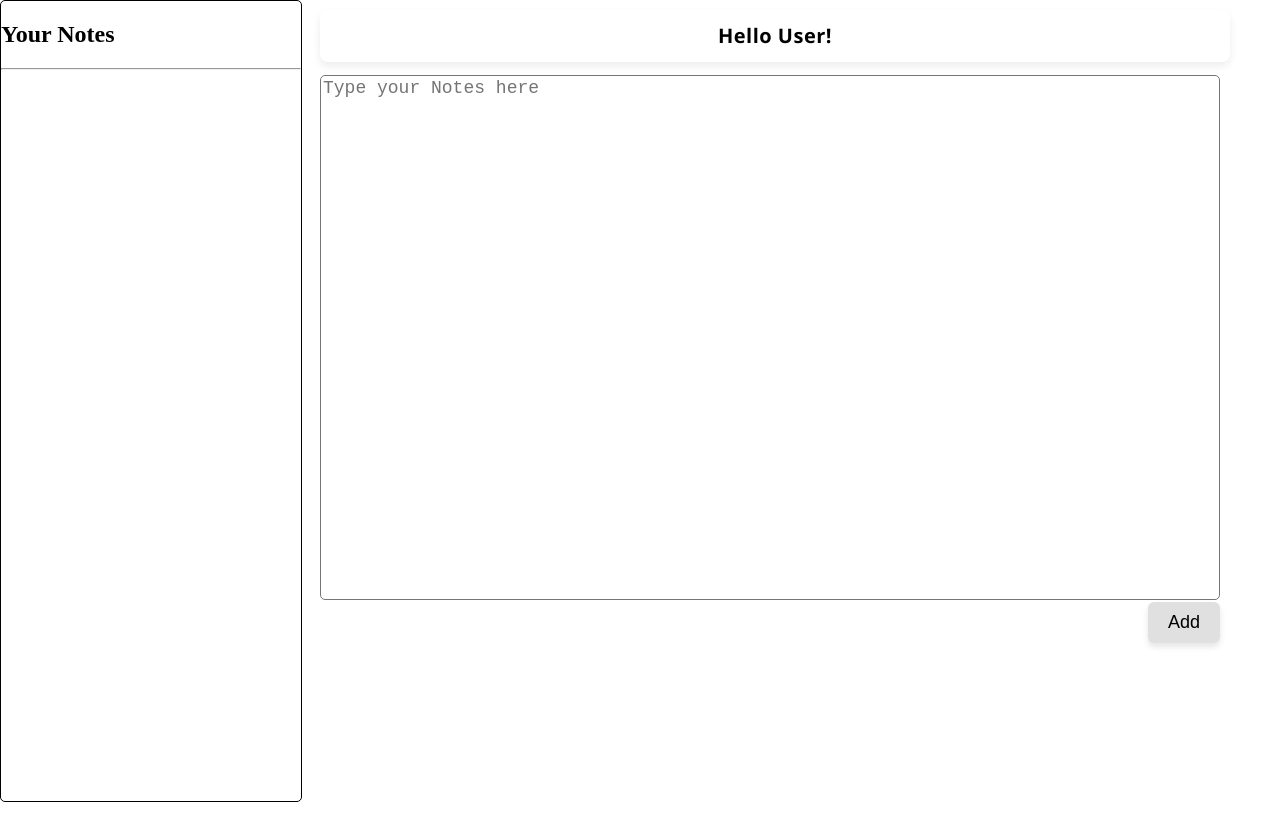
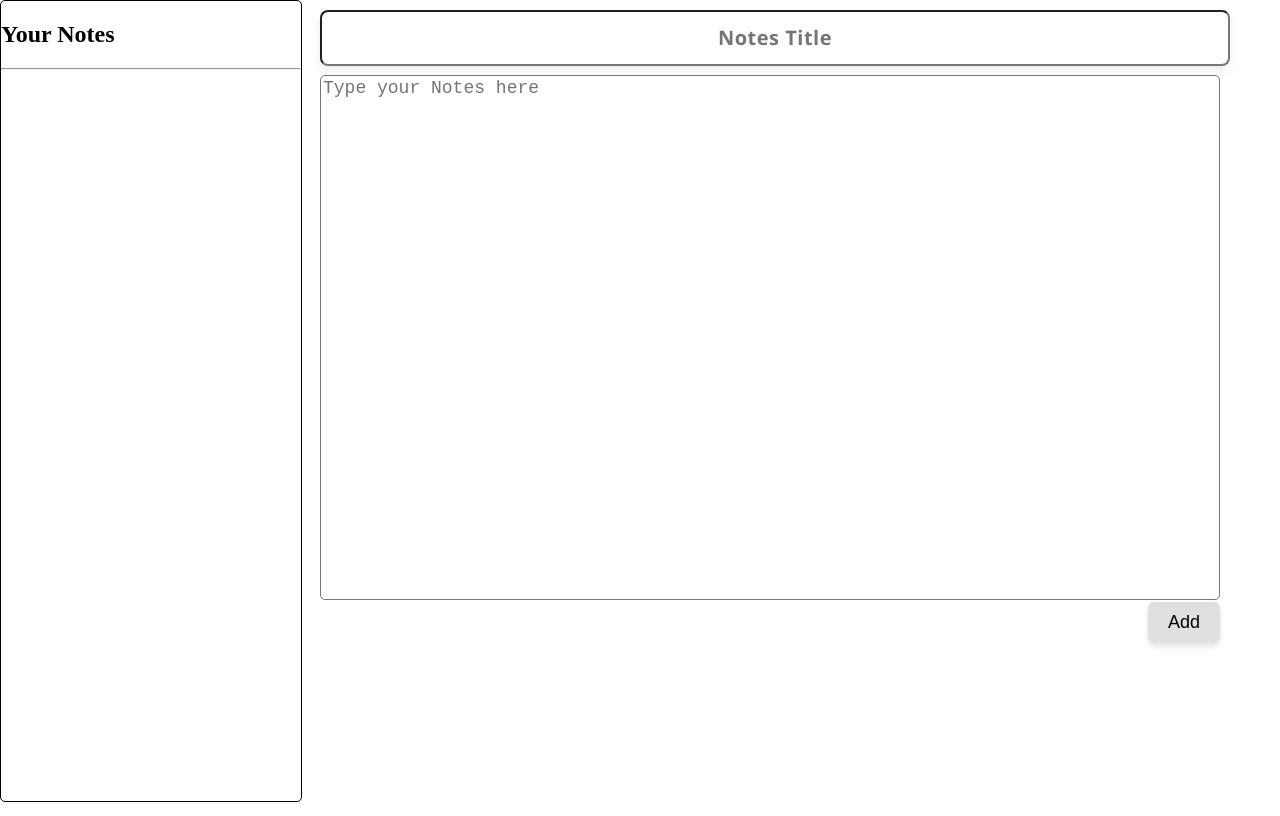
Before and after one commit to botkeshav/note-taking-webapp, a React (Vite) app: page /dashboard in a window 1280 px wide. Shown: the top 816 px of the page. Built offline with nearby package versions, Linux system fonts and the light colour scheme.

Commit message:
Changed para to input box

```diff
--- a/src/components/InputBox.jsx
+++ b/src/components/InputBox.jsx
@@ -5,7 +5,8 @@ function InputBox() {
     // <div>InputBox</div>
     <>
   <div className="container">
-      <strong><p className= {styles.para}> Hello User!</p></strong>
+
+       <input type="text" className= {styles.para} placeholder='Notes Title' />
       {/* <h2>Hello User!</h2> */}
       <textarea className={styles.textarea} placeholder="Type your Notes here"></textarea>
        <button className={styles.button}>Add</button>
```
